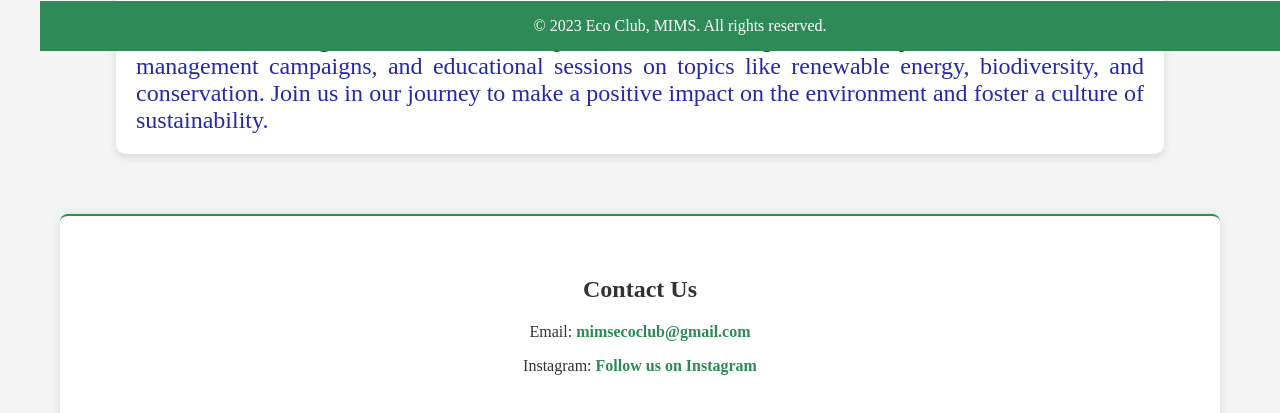
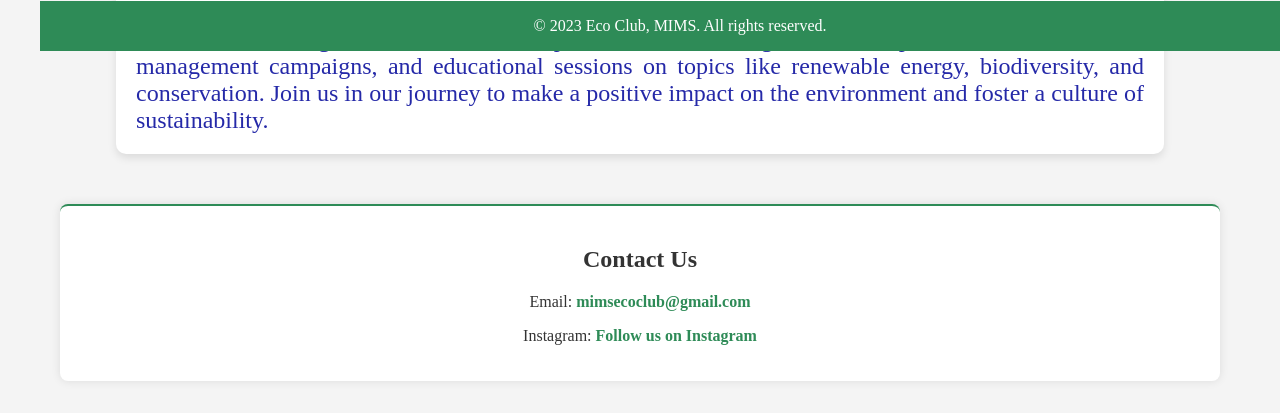
Before and after one commit to unigrames/echo-club, a plain HTML site: page index.html in a window 1280 px wide. Shown: the part 749-1162 px from the top of the page. Drawn offline with Linux system fonts and the light colour scheme.

Commit message:
Update index.html

```diff
--- a/index.html
+++ b/index.html
@@ -78,8 +78,8 @@
         .contact {
             text-align: center;
             background-color: white;
-            padding: 40px;
-            margin-top: 20px;
+            padding: 20px;
+            margin-top: 10px;
             border-top: 2px solid #2E8B57;
         }
 
@@ -99,7 +99,7 @@
             color: white;
             text-align: center;
             padding: 0px;
-            margin-top: 20px;
+            margin-top: 10px;
         }
 
            body {
```
